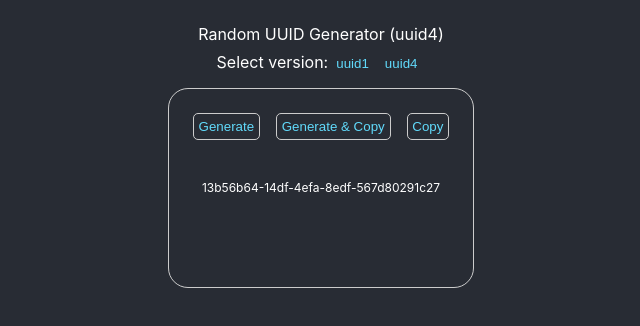
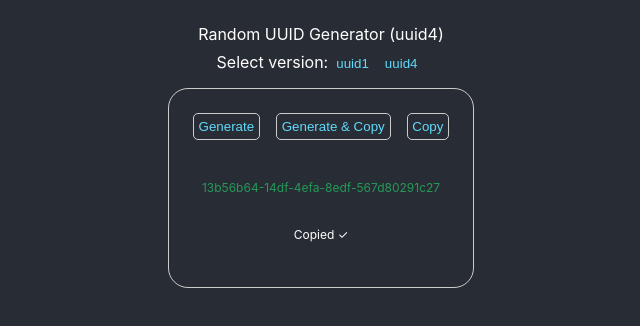
Before and after one commit to EllisMin/uuid-generator, a React (Create React App) app: page / in a window 1280 px wide. Both pictures are taken after a click on the button "Generate & Copy". Shown: the top 326 px of the page, without its empty margins (319-959 px from the left). Built offline with nearby package versions, Linux system fonts and the light colour scheme.

Commit message:
Make it obvious uuid was copied

```diff
--- a/src/components/Card/index.tsx
+++ b/src/components/Card/index.tsx
@@ -1,5 +1,5 @@
 import { useState } from "react";
-import { Version } from "../../types";
+import { Color, Version } from "../../types";
 import { NIL as NIL_UUID, v1 as uuidv1, v4 as uuidv4 } from "uuid";
 import "./styles.scss";
 
@@ -8,10 +8,14 @@ type Props = { version: Version };
 export const Card = (props: Props) => {
   const { version } = props;
   const [curUuid, setCurUuid] = useState<string>(NIL_UUID);
+  const [uuidTextColor, setUuidTextColor] = useState<Color>("#fff");
+  const [copied, setCopied] = useState<boolean>(false);
 
   const copyToClipboard = (text: string) => {
     if (navigator) {
       navigator.clipboard.writeText(text);
+      setUuidTextColor("#249b58");
+      setCopied(true);
     } else {
       throw Error("Navigator does not exist");
     }
@@ -21,6 +25,7 @@ export const Card = (props: Props) => {
     if (!version) {
       throw Error("Invalid version accepted");
     }
+    setCopied(false);
     let uuid;
     if (version === "uuid1") {
       uuid = uuidv1();
@@ -29,6 +34,7 @@ export const Card = (props: Props) => {
     }
     if (uuid) {
       setCurUuid(uuid);
+      setUuidTextColor("#fff");
       if (copy) {
         copyToClipboard(uuid);
       }
@@ -60,8 +66,11 @@ export const Card = (props: Props) => {
         </button>
       </div>
       <div className="card-uuid-container">
-        <p className="card-uuid">{curUuid}</p>
+        <p className="card-uuid" style={{ color: uuidTextColor }}>
+          {curUuid}
+        </p>
       </div>
+      {copied && <p className="card-message">Copied ✓</p>}
     </div>
   );
 };
--- a/src/components/Card/styles.scss
+++ b/src/components/Card/styles.scss
@@ -21,4 +21,8 @@
   &-uuid-container {
     margin-top: 2rem;
   }
+  &-message {
+    margin-top: 2rem;
+    font-size: 0.75rem;
+  }
 }
--- a/src/types/index.ts
+++ b/src/types/index.ts
@@ -1 +1,7 @@
 export type Version = "uuid4" | "uuid1";
+
+// Colors
+type RGB = `rgb(${number}, ${number}, ${number})`;
+type RGBA = `rgba(${number}, ${number}, ${number}, ${number})`;
+type HEX = `#${string}`;
+export type Color = RGB | RGBA | HEX;
```
